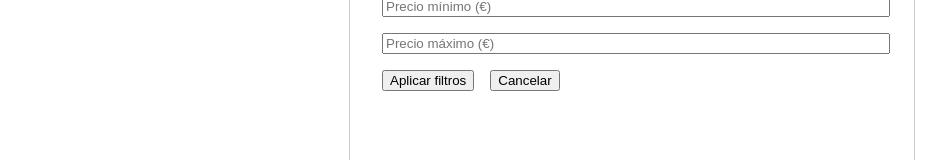
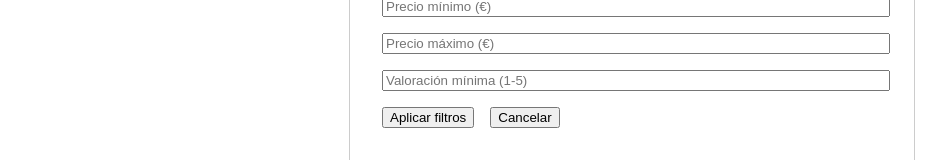
Before and after one commit to PegvsuS/Bites, a React (Vite) app in the folder frontend/: page / in a window 1280 px wide. Both pictures are taken after a click on the button "🔍 Filtros". Shown: the part 218-378 px from the top of the page, without its empty margins (8-954 px from the left). Built offline with nearby package versions, Linux system fonts and the light colour scheme; no server answers.

Commit message:
v.0.1.3.1
-Añadido filtro valoración media

```diff
--- a/frontend/src/App.jsx
+++ b/frontend/src/App.jsx
@@ -13,7 +13,8 @@ function App() {
     localidad: "",
     tipo_cocina: "",
     precioMin: "",
-    precioMax: ""
+    precioMax: "",
+    valoracionMin: ""
   });
 
   const API_URL = import.meta.env.VITE_API_URL;
@@ -37,6 +38,7 @@ function App() {
     if (filtros.tipo_cocina) query.push(`tipo_cocina=${filtros.tipo_cocina}`);
     if (filtros.precioMin) query.push(`precio_min=${filtros.precioMin}`);
     if (filtros.precioMax) query.push(`precio_max=${filtros.precioMax}`);
+    if (filtros.valoracionMin) query.push(`valoracion_min=${filtros.valoracionMin}`);
 
     const params = query.length ? "?" + query.join("&") : "";
     fetchRestaurantes(params);
@@ -126,6 +128,17 @@ function App() {
             onChange={handleFiltroChange}
             style={{ display: "block", marginBottom: "1rem", width: "100%" }}
           />
+          <input
+            type="number"
+            name="valoracionMin"
+            placeholder="Valoración mínima (1-5)"
+            value={filtros.valoracionMin}
+            onChange={handleFiltroChange}
+            min={1}
+            max={5}
+            step={0.1}
+            style={{ display: "block", marginBottom: "1rem", width: "100%" }}
+          />
 
           <button onClick={aplicarFiltros}>Aplicar filtros</button>
           <button onClick={() => setIsModalOpen(false)} style={{ marginLeft: "1rem" }}>
@@ -143,6 +156,7 @@ function App() {
                 <p>{r.tipo_cocina}</p>
                 <p><strong>Localidad:</strong> {r.localidad}</p>
                 <p><strong>Precio:</strong> {r.precio_medio}</p>
+                <p><strong>Valoración:</strong> ⭐ {r.valoracion_media ? r.valoracion_media : "Sin reseñas"}</p>
               </div>
             </Link>
           ))}
--- a/frontend/src/RestauranteDetalle.jsx
+++ b/frontend/src/RestauranteDetalle.jsx
@@ -46,6 +46,10 @@
         return;
         }
 
+        console.log("→ Intentando enviar reseña...");
+        console.log("ID del restaurante:", restaurante?.id);
+
+        try {
         const res = await fetch(`${API_URL}/api/resenas/`, {
             method: "POST",
             headers: {
@@ -60,6 +64,7 @@
         });
 
         const data = await res.json();
+
         if (res.ok) {
             setComentario("");
             setValoracion(5);
@@ -70,9 +75,16 @@
             }]);
             toast.success("¡Reseña publicada exitosamente!");
         } else {
+            console.error("Error del servidor:", data);
             toast.error(data.msg || "Error al enviar reseña");
         }
+
+        } catch (err) {
+        console.error("Error de red o fetch:", err);
+        toast.error("No se pudo conectar al servidor");
+        }
     };
+
 
     const handleDeleteResena = async (resenaId) => {
         if (!window.confirm("¿Seguro que quieres eliminar esta reseña?")) return;
```
Also changed, not shown: 1 other file (tests, documents, lock files or other folders). Lines whose indentation alone changed are shown as unchanged.
